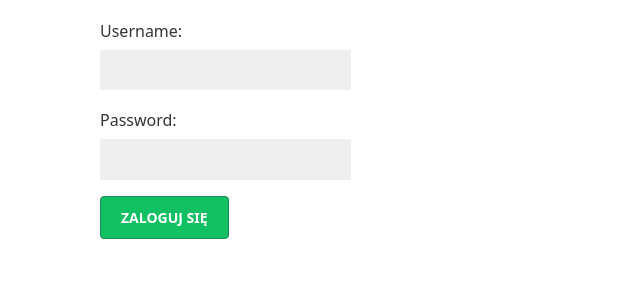
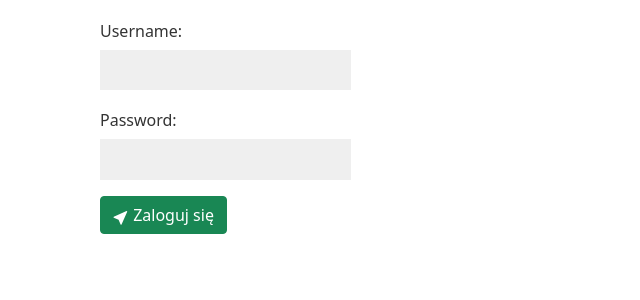
Before and after one commit to LinuxKyrios/SelcorStoreDjango, a Django app: page /account/login/ in a window 1280 px wide. Shown: the part 179-479 px from the top of the page, without its empty margins (0-640 px from the left). Run offline with Django 3.2, Linux system fonts and the light colour scheme; some web fonts are replaced.

Commit message:
Experimental styling with Bootstrap and Bootstrap-icons

```diff
--- a/selcorstore/account/static/css/base.css
+++ b/selcorstore/account/static/css/base.css
@@ -1,4 +1,5 @@
 @import url(http://fonts.googleapis.com/css?family=Muli);
+@import url("https://cdn.jsdelivr.net/npm/bootstrap-icons@1.5.0/font/bootstrap-icons.css");
 
 body {
     margin:0;
--- a/selcorstore/account/templates/account/login.html
+++ b/selcorstore/account/templates/account/login.html
@@ -7,6 +7,12 @@
     <form action="." method="post">
         {{ form.as_p }}
         {% csrf_token %}
-        <p><input type="submit" class="btn btn-success" value="Zaloguj się"></p>
+        <p><button type="submit" class="btn btn-success">
+            <svg xmlns="http://www.w3.org/2000/svg" width="16" height="16" fill="currentColor" class="bi bi-cursor-fill" viewBox="0 0 16 16">
+                <path d="M14.082 2.182a.5.5 0 0 1 .103.557L8.528 15.467a.5.5 0 0 1-.917-.007L5.57 10.694.803 8.652a.5.5 0 0 1-.006-.916l12.728-5.657a.5.5 0 0 1 .556.103z"></path>
+            </svg>
+            Zaloguj się
+        </button>
+        </p>
     </form>
 {% endblock %}
```
